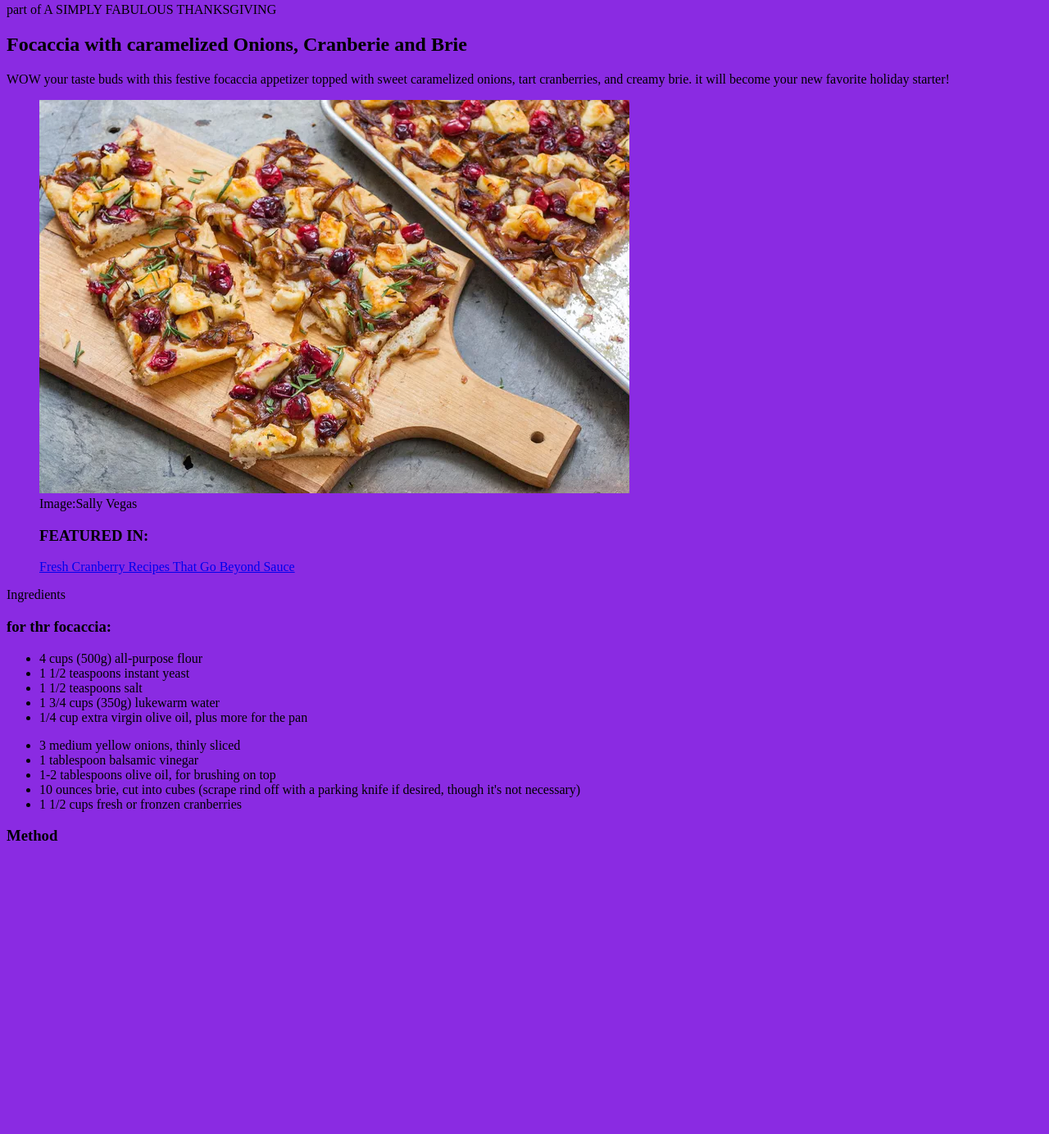
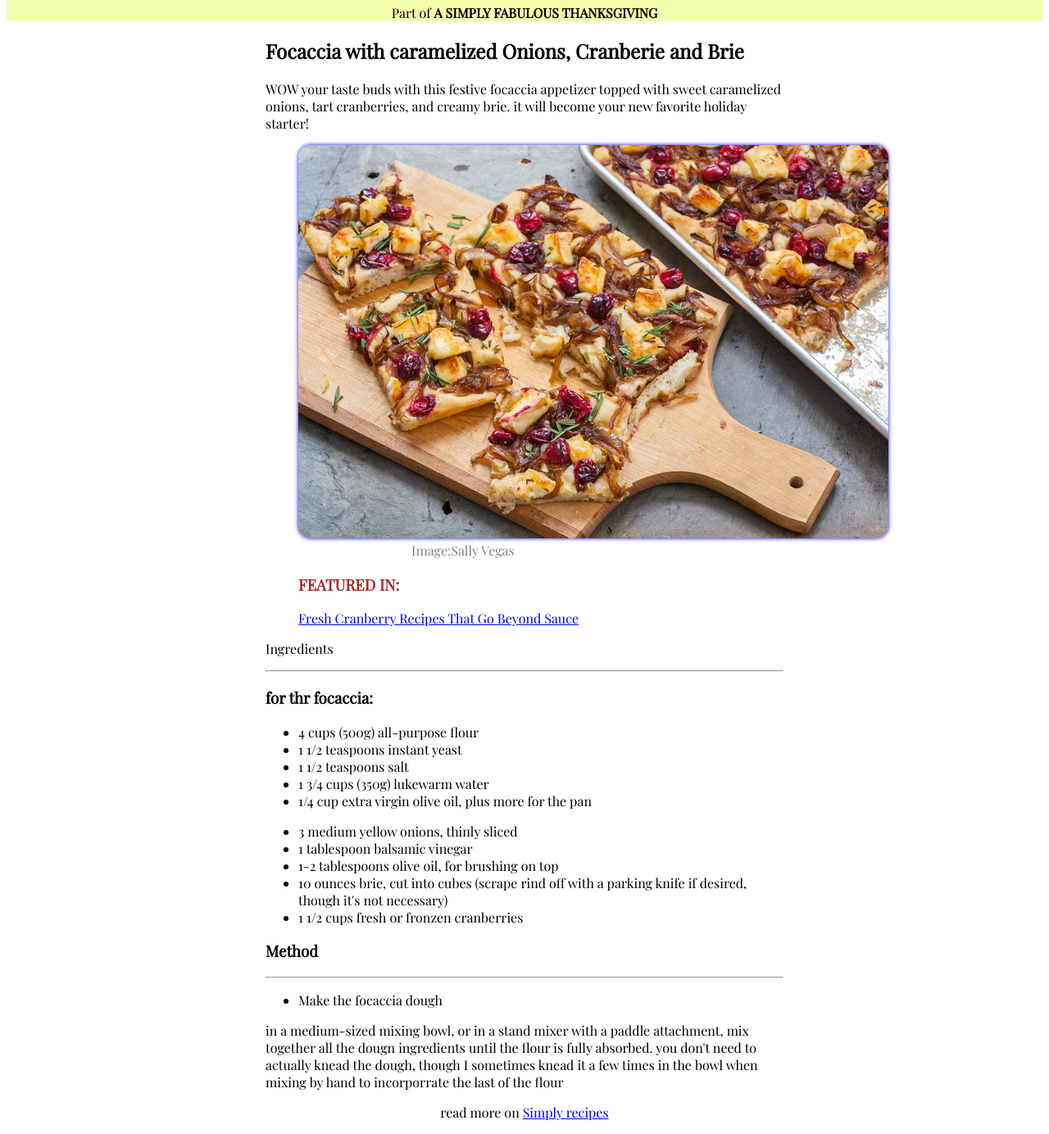
Before and after one commit to bellucogabriele0-create/D3-W1, a plain HTML site: page index.html in a window 1280 px wide. Shown: the part 135-1519 px from the top of the page at 82% size. Before the commit the page ends 1185 px from the top, so only its background shows below. Drawn offline with nearby package versions, Linux system fonts and the light colour scheme; a web font is replaced by a local one.

Commit message:
last updates

```diff
--- a/assets/style.css
+++ b/assets/style.css
@@ -1,3 +1,33 @@
+@import url('https://fonts.googleapis.com/css2?family=Playfair+Display:ital@0;1&display=swap');
+
+header {
+    text-align: center;
+}
+
+main{
+    width: 50%;
+    margin-left: auto;
+    margin-right: auto;
+}
+#start {
+    border-top: 2px solid orange;
+    background-color: rgb(242, 253, 171);
+}
+figcaption {
+    color: gray;
+    width: 50%;
+    margin-left: auto;
+    margin-right: auto;
+}
+.featured {
+    color: brown;
+}
+footer {
+    text-align: center;
+}
 body {
-    background-color: blueviolet;
+   font-family: "Playfair Display", serif;
 }
+#foc-img {
+    border-radius: 50%;
+}
--- a/index.html
+++ b/index.html
@@ -5,11 +5,15 @@
     <meta name="viewport" content="width=device-width, initial-scale=1.0" />
     <title>Simply Recipes</title>
     <link rel="stylesheet" href="./assets/style.css" />
+    <link href="https://fonts.cdnfonts.com/css/hk-groteks" rel="stylesheet" />
   </head>
   <body>
+    <!-- testa logo -->
     <header>
       <img src="./assets/logo.png" alt="LOGO" />
-      <div><p>part of A SIMPLY FABULOUS THANKSGIVING</p></div>
+      <div id="start">
+        <p>Part of <b>A SIMPLY FABULOUS THANKSGIVING</b></p>
+      </div>
     </header>
     <main>
       <section>
@@ -20,14 +24,26 @@
           become your new favorite holiday starter!
         </p>
         <figure>
-          <img src="./assets/focaccia.png" alt="Focaccia" />
+          <div id="foc-img">
+            <a
+              href="https://www.youtube.com/watch?v=GLT3bqUwPGc"
+              target="_blank"
+            >
+              <img
+                src="./assets/focaccia.png"
+                alt="Focaccia"
+                style="border-radius: 15px; box-shadow: 0px 0px 5px"
+              />
+            </a>
+          </div>
           <figcaption>Image:Sally Vegas</figcaption>
-          <h3>FEATURED IN:</h3>
+          <h3 class="featured">FEATURED IN:</h3>
           <a href="#">Fresh Cranberry Recipes That Go Beyond Sauce</a>
         </figure>
       </section>
       <section>
         <p>Ingredients</p>
+        <hr />
         <h3>for thr focaccia:</h3>
         <ul>
           <li>4 cups (500g) all-purpose flour</li>
@@ -47,8 +63,25 @@
           <li>1 1/2 cups fresh or fronzen cranberries</li>
         </ul>
       </section>
-      <section><h3>Method</h3></section>
+      <section>
+        <h3>Method</h3>
+        <hr />
+        <ul>
+          <li>Make the focaccia dough</li>
+        </ul>
+        <p>
+          in a medium-sized mixing bowl, or in a stand mixer with a paddle
+          attachment, mix together all the dougn ingredients until the flour is
+          fully absorbed. you don't need to actually knead the dough, though I
+          sometimes knead it a few times in the bowl when mixing by hand to
+          incorporrate the last of the flour
+        </p>
+      </section>
     </main>
-    <footer></footer>
+    <footer>
+      <div>
+        <p>read more on <a href="#">Simply recipes</a></p>
+      </div>
+    </footer>
   </body>
 </html>
```
